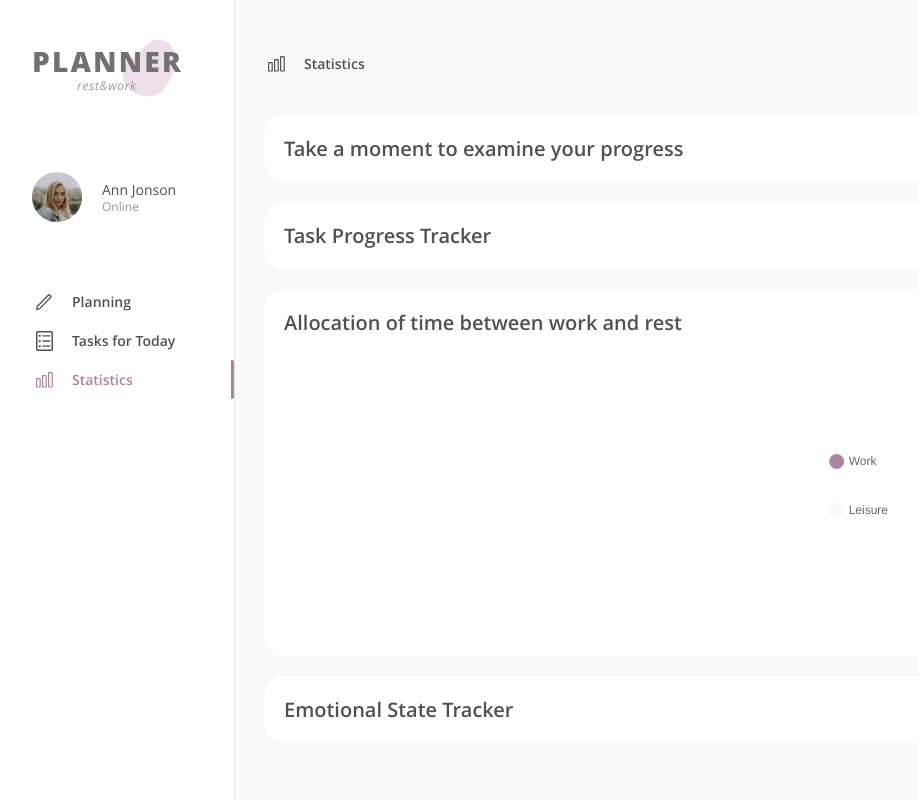
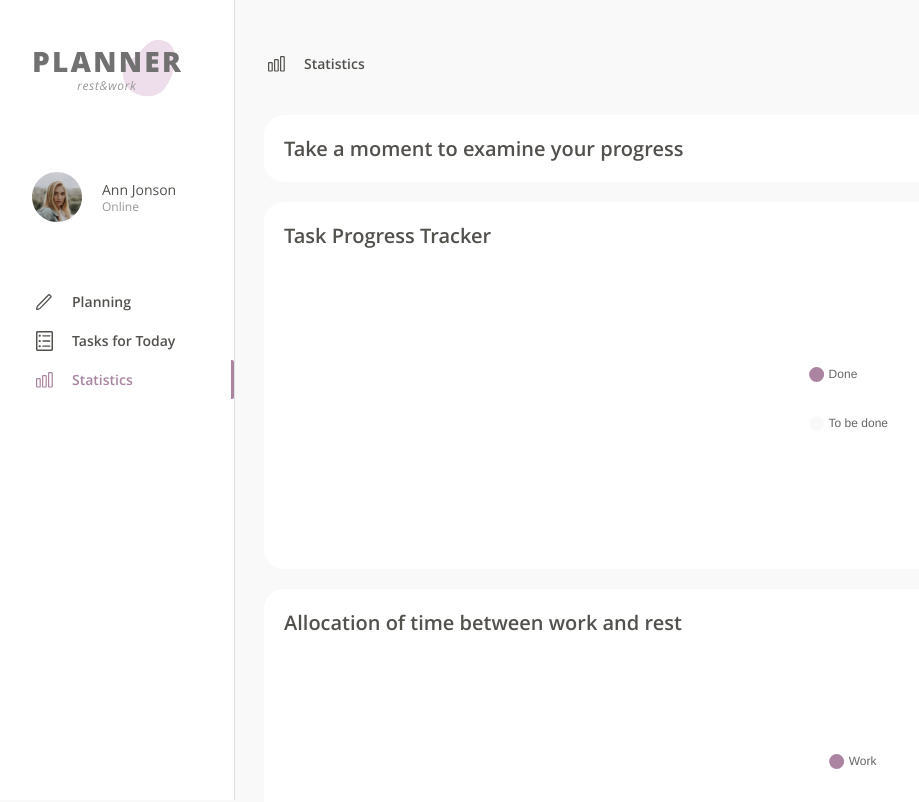
Before and after one commit to apsu96/planner_app, a React (Create React App) app: page /Statistics in a window 1280 px wide. Shown: the top 802 px of the page, without its empty margins (8-927 px from the left). Built offline with nearby package versions, Linux system fonts and the light colour scheme.

Commit message:
feat: create task completion chart

```diff
--- a/src/Store.ts
+++ b/src/Store.ts
@@ -58,8 +58,10 @@ class Store {
     this.updateLocalStorage();
   }
 
-  setTaskStatus(index: number, isDone: boolean) {
-    this.toDoList[index].isDone = isDone;
+  setTaskStatus(id: string, isDone: boolean) {
+    this.toDoList = this.toDoList.map((toDo) =>
+      toDo.id === id ? { ...toDo, isDone } : toDo,
+    );
     this.updateLocalStorage();
   }
 
--- a/src/components/Task.tsx
+++ b/src/components/Task.tsx
@@ -78,7 +78,7 @@ const Task = ({ toDo, index }: { toDo: ToDoType; index: number }) => {
   function toggleCompleteButton(isDone: boolean) {
     setTimerEnabled(false);
     setIsDone(isDone);
-    store.setTaskStatus(index, isDone);
+    store.setTaskStatus(toDo.id, isDone);
   }
 
   useEffect(() => {
--- a/src/components/TaskCompletionChart.tsx
+++ b/src/components/TaskCompletionChart.tsx
@@ -1,7 +1,36 @@
-import { Title } from "./UIKit.styled";
+import { observer } from "mobx-react-lite";
+import DoughnutChart from "./DoughnutChart";
+import { ChartBox, Title } from "./UIKit.styled";
+import { useEffect, useState } from "react";
+import store from "../Store";
+import moment from "moment";
 
-const TaskCompletionChart = () => {
-  return <Title>Task Progress Tracker</Title>;
-};
+const TaskCompletionChart = observer(() => {
+  const [data, setData] = useState<number[]>([]);
+  useEffect(() => {
+    let done = 0;
+    let toBeDone = 0;
+    let totalEstimatedTime = 0;
+    const sortedList = store.toDoList.filter(
+      (toDo) => toDo.date === moment().format("LL"),
+    );
+    sortedList.map((toDo) => {
+      totalEstimatedTime += toDo.duration.estimated;
+      if (!toDo.isDone) {
+        toBeDone += toDo.duration.estimated;
+      }
+    });
+    done = totalEstimatedTime - toBeDone;
+    setData([done, toBeDone]);
+  }, [store, store.toDoList]);
+  return (
+    <>
+      <Title>Task Progress Tracker</Title>
+      <ChartBox>
+        <DoughnutChart labels={["Done", "To be done"]} data={data} />
+      </ChartBox>
+    </>
+  );
+});
 
 export default TaskCompletionChart;
```
